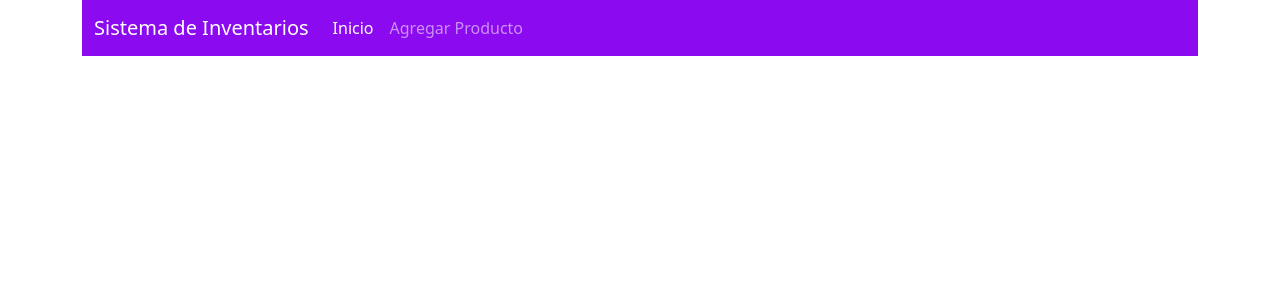
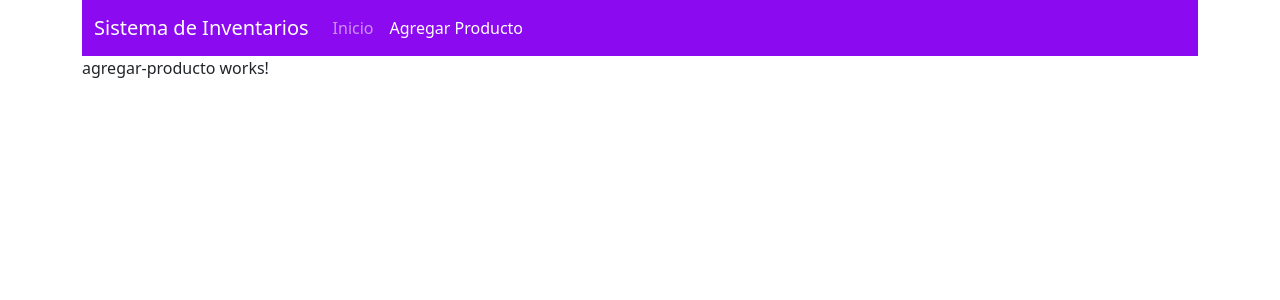
Before and after one commit to antodrade/inventariosjav-angx, an Angular app: page /agregar-producto in a window 1280 px wide. Before the commit this address led to /. Shown: the top 300 px of the page. Built offline with nearby package versions, Linux system fonts and the light colour scheme.

Commit message:
Componente de Agregar en Angular

```diff
--- /dev/null
+++ b/src/app/agregar-producto/agregar-producto.component.html
@@ -0,0 +1 @@
+<p>agregar-producto works!</p>
--- a/src/app/app.component.html
+++ b/src/app/app.component.html
@@ -12,7 +12,7 @@
                 <a class="nav-link active" aria-current="page" routerLink="productos" routerLinkActive="active">Inicio</a>
               </li>
               <li class="nav-item">
-                <a class="nav-link" href="/agregar">Agregar Producto</a>
+                <a class="nav-link" routerLink="/agregar-producto" routerLinkActive="active">Agregar Producto</a>
               </li>
             </ul>
           </div>
--- a/src/app/app.routes.ts
+++ b/src/app/app.routes.ts
@@ -1,8 +1,10 @@
 import { Routes } from '@angular/router';
 import { ProductoListaComponent } from './producto-lista/producto-lista.component';
+import { AgregarProductoComponent } from './agregar-producto/agregar-producto.component';
 
 //http:localhost:4200/productos
 export const routes: Routes = [
     {path: 'productos', component: ProductoListaComponent},
-    {path:'', redirectTo: 'productos', pathMatch:'full'}
+    {path:'', redirectTo: 'productos', pathMatch:'full'},
+    {path: 'agregar-producto', component: AgregarProductoComponent }
 ];
```
Also changed, not shown: src/app/agregar-producto/agregar-producto.component.ts (added, +12 -0 lines), src/app/agregar-producto/agregar-producto.component.css (added).
